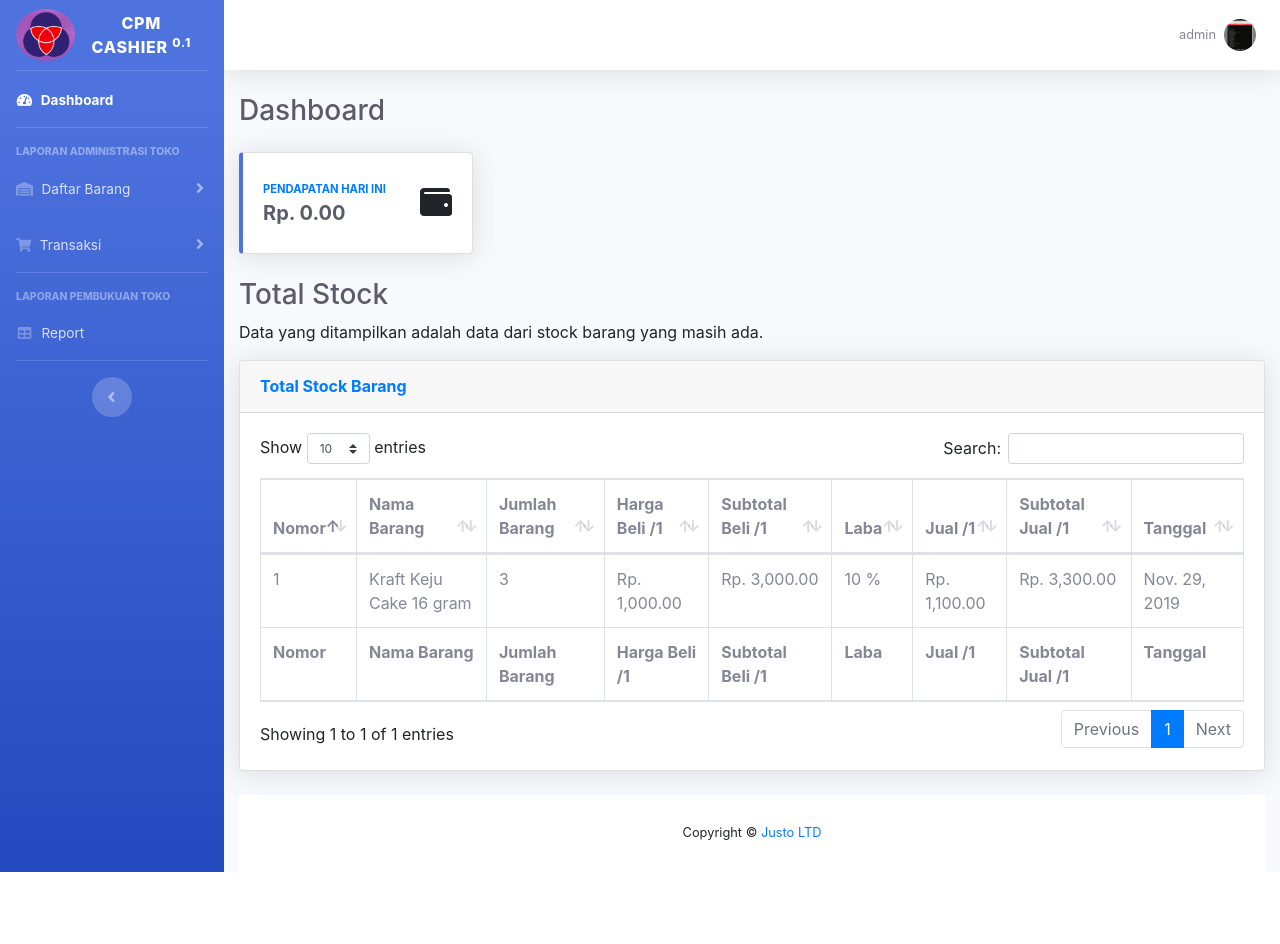
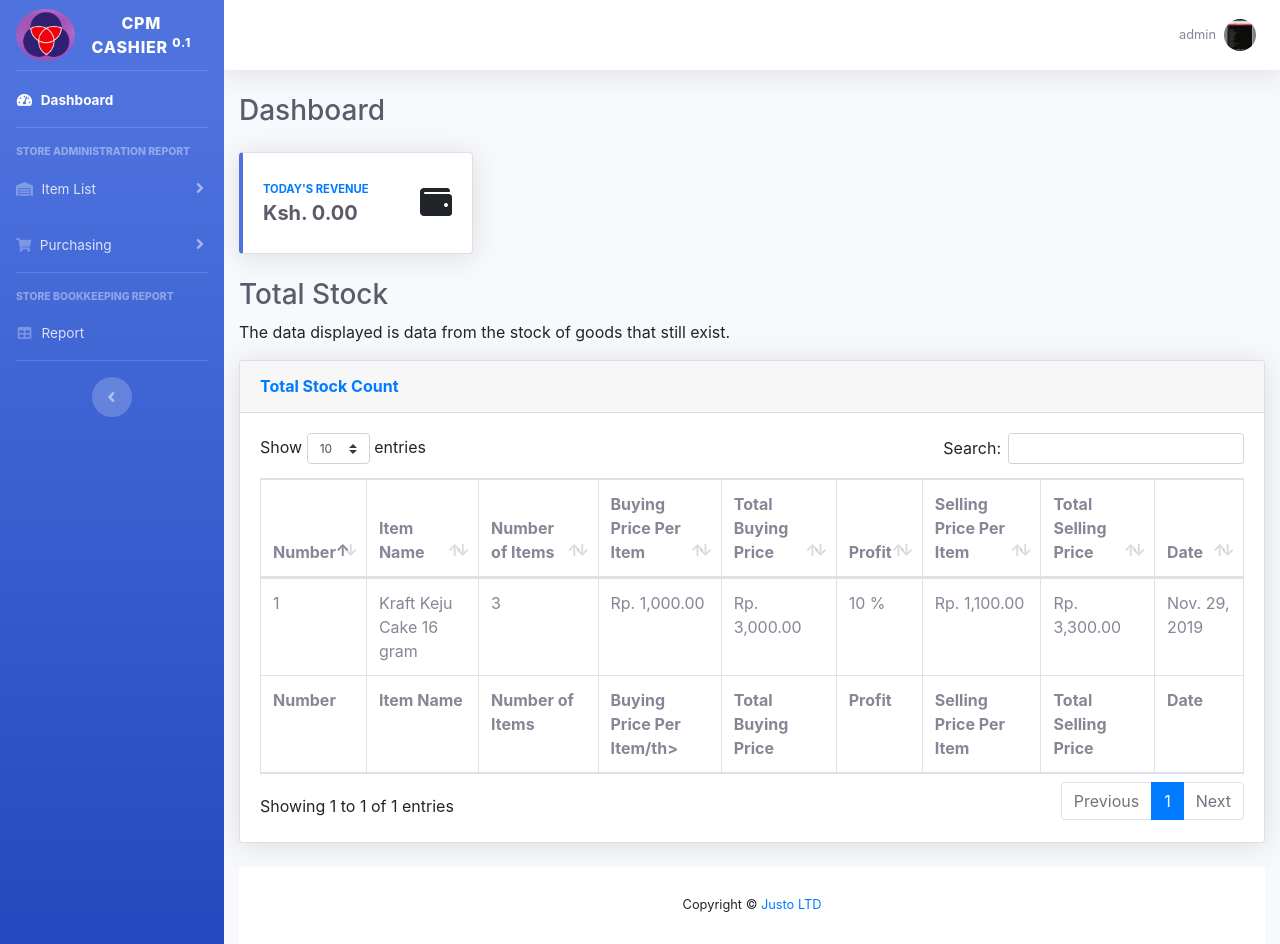
Before and after one commit to justo340/pos, a Django app: page / in a window 1280 px wide. Before the commit the page ends 872 px from the top, so only its background shows below. Run offline with Django 3.2, Linux system fonts and the light colour scheme; a user stored in the database is signed in; data comes from the database, SQL or seed files in the repository; both versions use the stored data as it was after the commit; parts of the project's set-up code (start-up, migrations or seed data) failed here and were passed over; some libraries are stand-ins or nearby versions.

Commit message:
chore: made te ranslation to english and a few refactors

```diff
--- a/cashier/views.py
+++ b/cashier/views.py
@@ -143,7 +143,7 @@ def StruckPembelian(request, pk):
         'dataStruckListProduk': dataStruckListProduk,
         'dataUser': dataUser
     }
-    return render(request, 'cashier/struck.html', context)
+    return render(request, 'cashier/purchase_details.html', context)
 
 @login_required()
 def DaftarPembelian(request):
--- a/templates/accounts/login.html
+++ b/templates/accounts/login.html
@@ -3,7 +3,7 @@
 
 <head>
    <title>Login</title>
-<!--{% load crispy_forms_tags %}-->
+{% load crispy_forms_tags %}
 {% load static  %}
   <link href="{% static 'css/login.css' %}">
   <link href="{% static 'css/sb-admin-2.min.css' %}" rel="stylesheet">
--- a/templates/base.html
+++ b/templates/base.html
@@ -58,19 +58,19 @@
 
       <!-- Heading -->
       <div class="sidebar-heading">
-        Laporan Administrasi Toko
+        Store Administration Report
       </div>
 
       <!-- Nav Item - Pages Collapse Menu -->
       <li class="nav-item">
         <a class="nav-link collapsed" href="#" data-toggle="collapse" data-target="#collapseTwo" aria-expanded="true" aria-controls="collapseTwo">
           <i class="fas fa-warehouse"></i>
-          <span>Daftar Barang</span>
+          <span>Item List</span>
         </a>
         <div id="collapseTwo" class="collapse" aria-labelledby="headingTwo" data-parent="#accordionSidebar">
           <div class="bg-white py-2 collapse-inner rounded">
-            <h6 class="collapse-header">Menu Daftar Barang:</h6>
-            <a class="collapse-item" href="{% url 'InputStock' %}">Input Barang</a>
+            <h6 class="collapse-header">Item Menu</h6>
+            <a class="collapse-item" href="{% url 'InputStock' %}">Stock Input</a>
             <a class="collapse-item" href="{% url 'TotalStock' %}">Total Stock</a>
 
           </div>
@@ -81,13 +81,13 @@
       <li class="nav-item">
         <a class="nav-link collapsed" href="#" data-toggle="collapse" data-target="#collapseUtilities" aria-expanded="true" aria-controls="collapseUtilities">
           <i class="fas fa-shopping-cart"></i>
-          <span>Transaksi</span>
+          <span>Purchasing</span>
         </a>
         <div id="collapseUtilities" class="collapse" aria-labelledby="headingUtilities" data-parent="#accordionSidebar">
           <div class="bg-white py-2 collapse-inner rounded">
-            <h6 class="collapse-header">Daftar Transaksi:</h6>
-            <a class="collapse-item" href="{% url 'Cart' %}">Transaksi</a>
-            <a class="collapse-item" href="{% url 'DaftarPembelian' %}">Daftar Pembelian</a>
+            <h6 class="collapse-header">Transactions</h6>
+            <a class="collapse-item" href="{% url 'Cart' %}">Cart</a>
+            <a class="collapse-item" href="{% url 'DaftarPembelian' %}">List of Purchased Items</a>
 <!--            <a class="collapse-item" href="{% url 'ReportView' %}">Laporan</a>-->
 <!--            <a class="collapse-item" href="#">Lainnya</a>-->
           </div>
@@ -98,7 +98,7 @@
       <hr class="sidebar-divider">
 
       <div class="sidebar-heading">
-        Laporan Pembukuan Toko
+        Store Bookkeeping Report
       </div>
       <!-- Nav Item - Tables -->
       <li class="nav-item">
@@ -228,10 +228,10 @@
             <span aria-hidden="true">×</span>
           </button>
         </div>
-        <div class="modal-body">Apakah anda yakin ingin keluar? pastikan semua data sudah tersimpan.</div>
+        <div class="modal-body">Are you sure you want to Exit? Kindly make sure all your data is saved.</div>
         <div class="modal-footer">
           <button class="btn btn-secondary" type="button" data-dismiss="modal">Cancel</button>
-          <a class="btn btn-primary" href="{% url 'Logout' %}">Logout</a>
+          <a class="btn btn-danger" href="{% url 'Logout' %}">Logout</a>
         </div>
       </div>
     </div>
--- a/templates/cashier/card.html
+++ b/templates/cashier/card.html
@@ -15,9 +15,9 @@
                 <div class="card-body">
                   <div class="row no-gutters align-items-center">
                     <div class="col mr-2">
-                      <div class="text-xs font-weight-bold text-primary text-uppercase mb-1">Pendapatan Hari Ini</div>
+                      <div class="text-xs font-weight-bold text-primary text-uppercase mb-1">Today's Revenue</div>
                       <div class="h5 mb-0 font-weight-bold text-gray-800">
-                         <a id="ribuan">Rp. {{data_pendapatan|intcomma}}</a>
+                         <a id="ribuan">Ksh. {{data_pendapatan|intcomma}}</a>
                          <br>
                       </div>
                     </div>
--- a/templates/cashier/data_table.html
+++ b/templates/cashier/data_table.html
@@ -5,42 +5,42 @@
         <div class="container-fluid">
           <!-- Page Heading -->
           <h1 class="h3 mb-2 text-gray-800">Total Stock</h1>
-           <p>Data yang ditampilkan adalah data dari stock barang yang masih ada.</p>
+           <p>The data displayed is data from the stock of goods that still exist.</p>
 
           <!-- DataTales Example -->
           <div class="card shadow mb-4">
             <div class="card-header py-3">
-              <h6 class="m-0 font-weight-bold text-primary">Total Stock Barang</h6>
+              <h6 class="m-0 font-weight-bold text-primary">Total Stock Count</h6>
             </div>
             <div class="card-body">
               <div class="table-responsive">
                 <table class="table table-bordered" id="dataTable" width="100%" cellspacing="0">
                   <thead>
                     <tr>
-                      <th>Nomor</th>
-                      <th>Nama Barang</th>
-                      <th>Jumlah Barang</th>
+                      <th>Number</th>
+                      <th>Item Name</th>
+                      <th>Number of Items</th>
 <!--                      <th>Unit</th>-->
-                      <th>Harga Beli /1</th>
-                      <th>Subtotal Beli /1</th>
-                      <th>Laba</th>
-                      <th>Jual /1</th>
-                      <th>Subtotal Jual /1</th>
-                      <th>Tanggal</th>
+                      <th>Buying Price Per Item</th>
+                      <th>Total Buying Price </th>
+                      <th>Profit</th>
+                      <th>Selling Price Per Item</th>
+                      <th>Total Selling Price</th>
+                      <th>Date</th>
                     </tr>
                   </thead>
                   <tfoot>
                     <tr>
-                      <th>Nomor</th>
-                      <th>Nama Barang</th>
-                      <th>Jumlah Barang</th>
+                      <th>Number</th>
+                      <th>Item Name</th>
+                      <th>Number of Items</th>
 <!--                      <th>Unit</th>-->
-                      <th>Harga Beli /1</th>
-                      <th>Subtotal Beli /1</th>
-                      <th>Laba</th>
-                      <th>Jual /1</th>
-                      <th>Subtotal Jual /1</th>
-                      <th>Tanggal</th>
+                      <th>Buying Price Per Item/th>
+                      <th>Total Buying Price </th>
+                      <th>Profit</th>
+                      <th>Selling Price Per Item</th>
+                      <th>Total Selling Price</th>
+                      <th>Date</th>
                     </tr>
                   </tfoot>
                   <tbody>
--- a/templates/cashier/report_details.html
+++ b/templates/cashier/report_details.html
@@ -4,11 +4,11 @@
     <table class="table table-bordered" id="dataTable" width="100%" cellspacing="0">
       <thead>
         <tr>
-          <th>Nama Barang</th>
+          <th>Item Name</th>
           <th>Quantity</th>
           <th>Total</th>
-          <th>Tanggal & Hari</th>
-          <th>Jam</th>
+          <th>Date </th>
+          <th>Time</th>
         </tr>
       </thead>
       <tbody>
```
Also changed, not shown: templates/accounts/account.html (+15 -15 lines), templates/accounts/register.html (+12 -5 lines), templates/cashier/cart.html (+7 -7 lines), templates/cashier/input_data.html (+9 -9 lines), templates/cashier/purchase_details.html (renamed from templates/cashier/struck.html, +10 -10 lines), templates/cashier/purchased.html (+8 -8 lines), templates/cashier/report.html (+4 -4 lines), templates/cashier/stock.html (+11 -11 lines), cashier.db, media/profile_pictures/Screenshot_at_2023-12-20_12-18-56.png (added), 1 other file.
